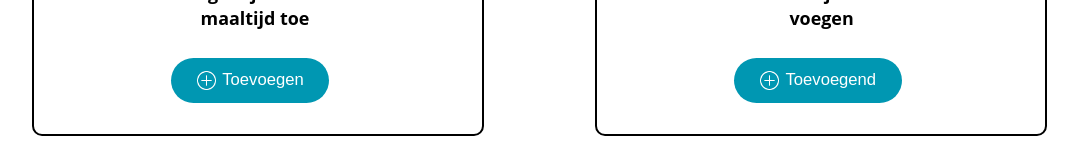
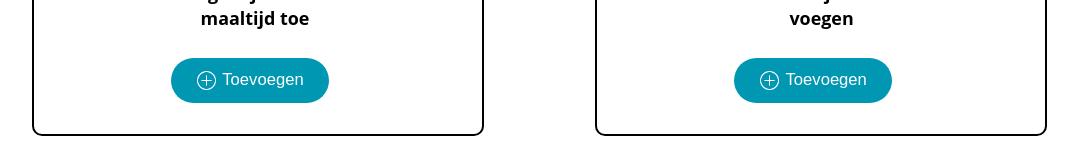
Before and after one commit to CalorieCommander/frontend, a React (Create React App) app in the folder app/: page /Dagoverzicht in a window 1280 px wide. Shown: the part 930-1090 px from the top of the page, without its empty margins (115-1193 px from the left). Built offline with nearby package versions, Linux system fonts and the light colour scheme.

Commit message:
update
update van dagoverzicht55

```diff
--- a/app/src/pages/Dagoverzicht.js
+++ b/app/src/pages/Dagoverzicht.js
@@ -103,7 +103,7 @@ const Dagoverzicht = () => {
         <div className="dag-activiteit-text1">voegen</div>
         <button className="dag-activity-button">
           <img src={plus} alt="plus" className="dag-plus"></img>
-          <div className="dag-toevoegen">Toevoegend</div>
+          <div className="dag-toevoegen">Toevoegen</div>
         </button>
       </div>
 
```
